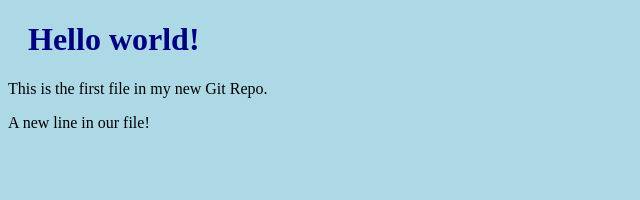
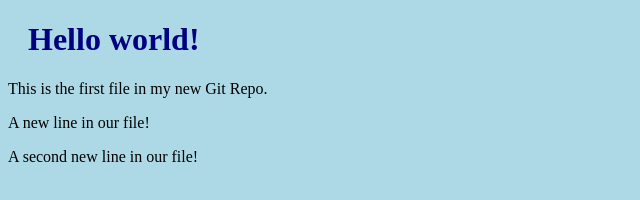
Before and after one commit to MezghichGit/labGitGK, a plain HTML site: page index.html in a window 1280 px wide. Shown: the whole page, without its empty margins (0-640 px from the left). Drawn offline with Linux system fonts and the light colour scheme.

Commit message:
Updated 2 index.html with a new line

```diff
--- a/index.html
+++ b/index.html
@@ -9,6 +9,7 @@
 <h1>Hello world!</h1>
 <p>This is the first file in my new Git Repo.</p>
 <p>A new line in our file!</p>
+<p>A second new line in our file!</p>
 
 </body>
 </html>
```
